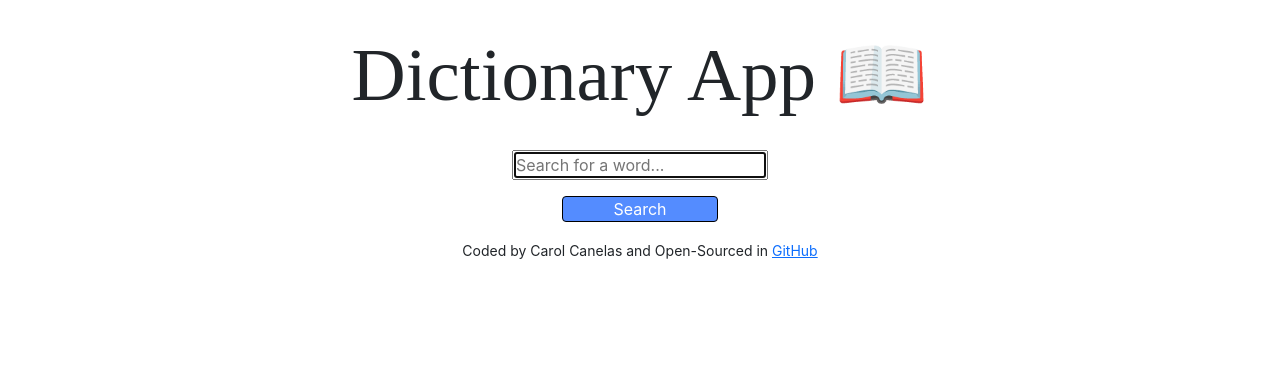
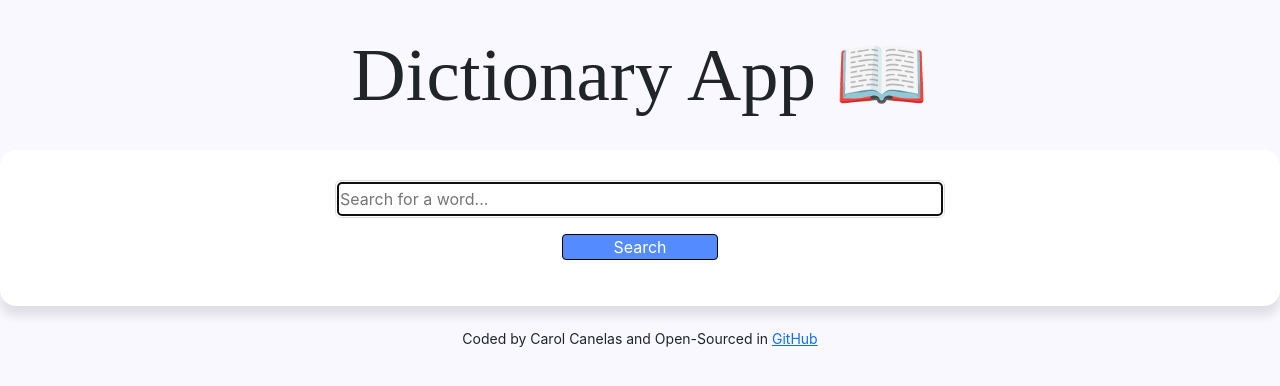
Before and after one commit to caroolcanelas/dictionary-app, a React (Create React App) app: page / in a window 1280 px wide. Shown: the top 386 px of the page. Built offline with nearby package versions, Linux system fonts and the light colour scheme; no server answers; a web font is replaced by a local one.

Commit message:
organized the css

```diff
--- a/src/App.css
+++ b/src/App.css
@@ -1,3 +1,6 @@
+body {
+  background-color: #f9f8fe;
+}
 .title {
   text-align: center;
   margin: 30px 0;
@@ -8,6 +11,11 @@
 .search-input {
   display: block;
   margin: 0 auto;
+  width: 50%;
+  border-radius: 6px;
+  padding: 6px 4px;
+  color: #333;
+  border: 1px solid #ddd;
 }
 .search {
   text-align: center;
@@ -28,3 +36,34 @@
   text-align: left;
   margin-left: 30px;
 }
+section {
+  background: white;
+  padding: 30px;
+  border-radius: 16px;
+  box-shadow: 0 10px 10px rgb(0 0 0 / 10%);
+  margin: 20px 0;
+}
+h2 {
+  font-size: 40px;
+  font-weight: bold;
+  text-transform: capitalize;
+}
+.Phonetic a {
+  text-decoration: none;
+  font-size: 20px;
+  margin-right: 10px;
+  font-weight: bold;
+  color: #548cff;
+}
+.Phonetic .text {
+  opacity: 0.7;
+}
+.synonyms li {
+  display: inline;
+  padding-right: 10px;
+  line-height: 1;
+}
+.synonyms {
+  margin: 20px 0 0;
+  padding: 0;
+}
--- a/src/App.js
+++ b/src/App.js
@@ -9,7 +9,13 @@ export default function App() {
       <div className="open-link">
         <small>
           Coded by Carol Canelas and Open-Sourced in{" "}
-          <a href="https://github.com/caroolcanelas/dictionary-app">GitHub</a>
+          <a
+            href="https://github.com/caroolcanelas/dictionary-app"
+            target="_blank"
+            rel="noreferrer"
+          >
+            GitHub
+          </a>
         </small>
       </div>
     </div>
--- a/src/Dictionary.js
+++ b/src/Dictionary.js
@@ -5,26 +5,36 @@ import axios from "axios";
 export default function Dictionary() {
   let [keyword, setKeyword] = useState("");
   let [results, setResults] = useState(null);
+  let [loaded, setLoaded] = useState(false);
 
   function handleResponse(response) {
-    console.log(response.data[0]);
     setResults(response.data[0]);
   }
 
-  function search(event) {
-    event.preventDefault();
-
+  function search() {
     let apiUrl = `https://api.dictionaryapi.dev/api/v2/entries/en_US/${keyword}`;
     axios.get(apiUrl).then(handleResponse);
+  }
+
+  function handleSubmit(event) {
+    event.preventDefault();
+    search();
   }
 
   function handleKeywordChange(event) {
     setKeyword(event.target.value);
   }
 
+  function load() {
+    setLoaded(true);
+    search();
+  }
+
+  if (loaded) {
     return (
       <div className="search">
-      <form onSubmit={search}>
+        <section>
+          <form onSubmit={handleSubmit}>
             <input
               type="search"
               className="search-input mb-3"
@@ -36,7 +46,12 @@ export default function Dictionary() {
               Search
             </button>
           </form>
+        </section>
         <Results results={results} />
       </div>
     );
+  } else {
+    load();
+    return "Loading...";
   }
+}
--- a/src/Phonetic.js
+++ b/src/Phonetic.js
@@ -6,8 +6,7 @@ export default function Phonetic(props) {
       <a href={props.phonetic.audio} rel="noreferrer" target="_blank">
         Listen
       </a>
-      <br />
-      {props.phonetic.text}
+      <span className="text">/{props.phonetic.text}/</span>
     </div>
   );
 }
--- a/src/Results.js
+++ b/src/Results.js
@@ -6,6 +6,7 @@ export default function Results(props) {
   if (props.results) {
     return (
       <div className="results">
+        <section>
           <h2>{props.results.word}</h2>
           {props.results.phonetics.map(function (phonetic, index) {
             return (
@@ -14,11 +15,13 @@ export default function Results(props) {
               </div>
             );
           })}
+        </section>
+
         {props.results.meanings.map(function (meaning, index) {
           return (
-            <div key={index}>
+            <section key={index}>
               <Meaning meaning={meaning} />
-            </div>
+            </section>
           );
         })}
       </div>
--- a/src/Synonyms.js
+++ b/src/Synonyms.js
@@ -3,11 +3,11 @@ import React from "react";
 export default function Synonyms(props) {
   if (props.synonyms) {
     return (
-      <div className="synonims">
+      <ul className="synonyms">
         {props.synonyms.map(function (synonym, index) {
           return <li key={index}>{synonym}</li>;
         })}
-      </div>
+      </ul>
     );
   } else {
     return null;
```
Lines whose indentation alone changed are shown as unchanged.
